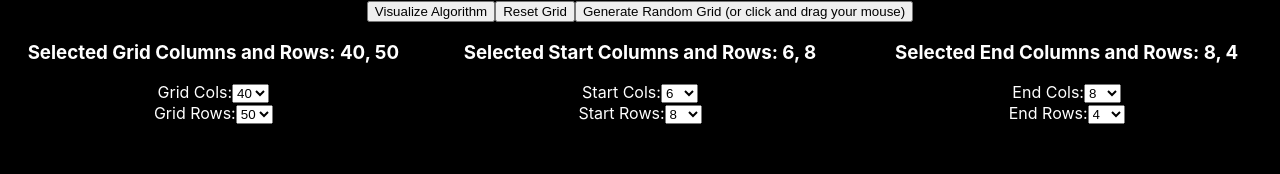
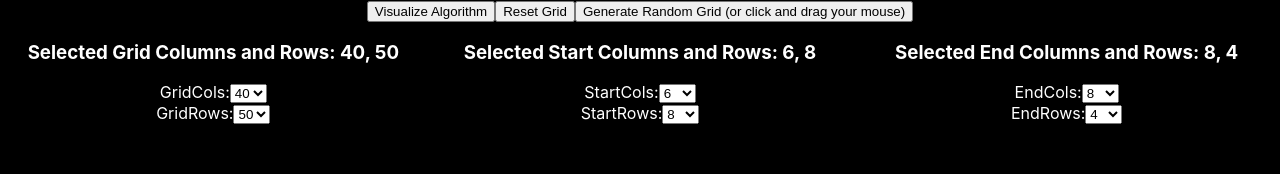
Before and after one commit to MoHacks/pathfinding-2d, a React (Create React App) app: page / in a window 1280 px wide. Shown: the top 174 px of the page. Built offline with nearby package versions, Linux system fonts and the light colour scheme.

Commit message:
fixed some boundry conditions

```diff
--- a/package.json
+++ b/package.json
@@ -7,7 +7,6 @@
     "@testing-library/jest-dom": "^5.17.0",
     "@testing-library/react": "^13.4.0",
     "@testing-library/user-event": "^13.5.0",
-    "gh-pages": "^6.0.0",
     "react": "^18.2.0",
     "react-dom": "^18.2.0",
     "web-vitals": "^2.1.4"
@@ -39,6 +38,7 @@
     ]
   },
   "devDependencies": {
+    "gh-pages": "^6.1.1",
     "react-scripts": "^5.0.1"
   }
 }
--- a/src/Components/PathFindingAlgorithm.jsx
+++ b/src/Components/PathFindingAlgorithm.jsx
@@ -25,6 +25,8 @@ export {
   MAX_TOTAL_COL,
   MAX_TOTAL_ROW
 };
+
+
 
 // Easier to use Functional Component instead of Class Component
 export default function PathFindingAlgorithm() {
@@ -76,12 +78,12 @@ export default function PathFindingAlgorithm() {
       MAX_TOTAL_COL = selectedGridColValue = 20;
       const grid = getInitialGrid();
       setGrid(grid);
-    } else if (screenWidth >= 500) {
+    } else if (screenWidth >= 100) {
       console.log(
         "500 screenWidth: ",
         screenWidth
       );
-      MAX_TOTAL_COL = selectedGridColValue = 12;
+      MAX_TOTAL_COL = selectedGridColValue = 10;
       const grid = getInitialGrid();
       setGrid(grid);
     }
@@ -513,7 +515,7 @@ export default function PathFindingAlgorithm() {
 
           <label>
             {" "}
-            Grid Cols:
+            GridCols:
             <StartRowDropdown
               dropDownType="grid-col-dropdown"
               initialGridColSize={selectedGridColValue}
@@ -525,7 +527,7 @@ export default function PathFindingAlgorithm() {
           {console.log("selected Grid Row Size: ", selectedGridRowValue)}
           <label>
             {" "}
-            Grid Rows:
+            GridRows:
             <StartRowDropdown
               dropDownType="grid-row-dropdown"
 
@@ -543,7 +545,7 @@ export default function PathFindingAlgorithm() {
 
           <label>
             {" "}
-            Start Cols:
+            StartCols:
             <StartRowDropdown
               onSelectStartCol={selectedStartColValue}
               dropDownType="start-col-dropdown"
@@ -553,7 +555,7 @@ export default function PathFindingAlgorithm() {
 
           <label>
             {" "}
-            Start Rows:
+            StartRows:
             <StartRowDropdown
               onSelectStartRow={selectedStartRowValue}
               dropDownType="start-row-dropdown"
@@ -569,7 +571,7 @@ export default function PathFindingAlgorithm() {
           </h3>
           <label>
             {" "}
-            End Cols:
+            EndCols:
             <StartRowDropdown
               onSelectEndCol={selectedEndColValue}
               dropDownType="end-col-dropdown"
@@ -579,7 +581,7 @@ export default function PathFindingAlgorithm() {
           {/* {console.log("AFTER selectedEndColValue was changed: ", selectedEndColValue)} */}
           <label>
             {" "}
-            End Rows:
+            EndRows:
             <StartRowDropdown
               onSelectEndRow={selectedEndRowValue}
               dropDownType="end-row-dropdown"
--- a/src/ScreenWidthHook.js
+++ b/src/ScreenWidthHook.js
@@ -4,6 +4,7 @@ import { useState, useEffect } from "react";
 //This function will grab the screen Width when its being resized, and it will re-render it if the screen width has changed
 //Note that for custom hooks like useScreenWidth(), it MUST START WITH LOWER CASE "use", followed by an UpperCase Letter!
 export default function useScreenWidth(){
+
     const [screenWidth, setScreenWidth] = useState(window.innerWidth);
 
     useEffect(() => {
```
Also changed, not shown: 2 other files (tests, documents, lock files or other folders).
